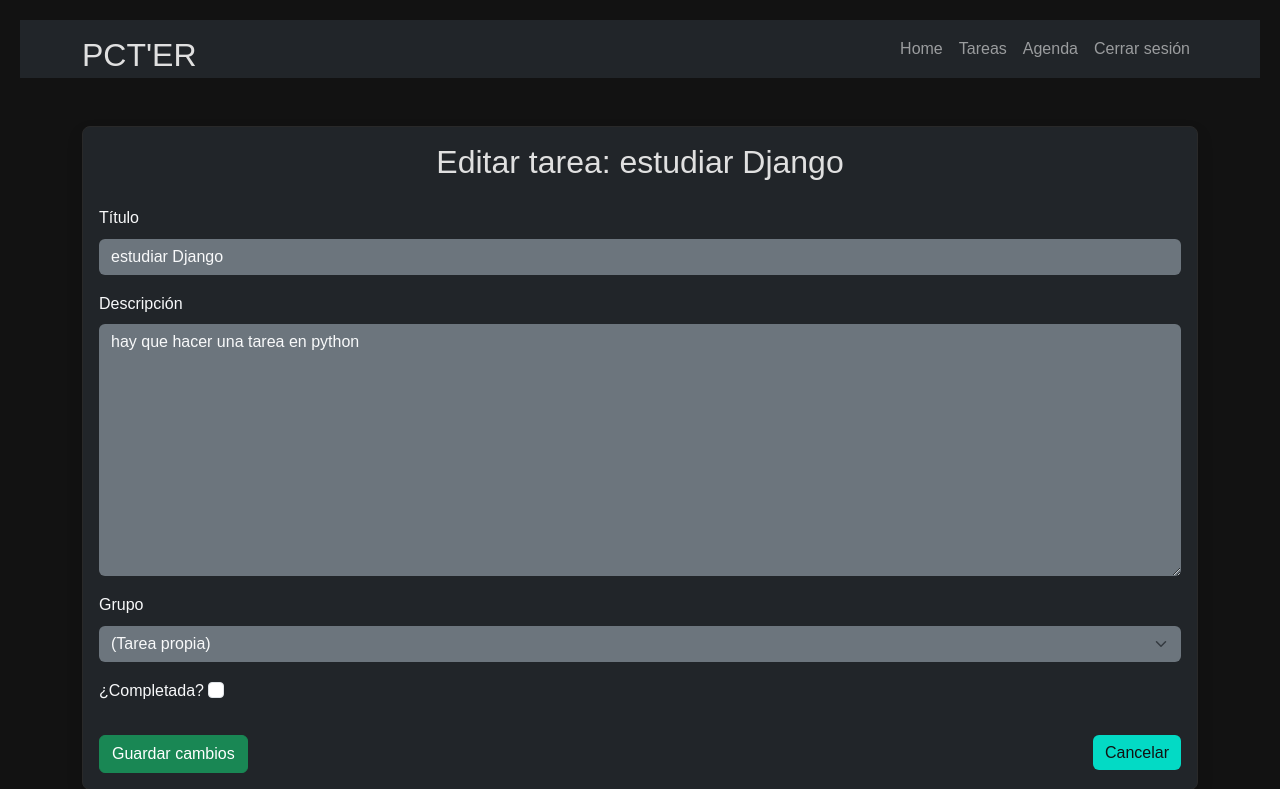
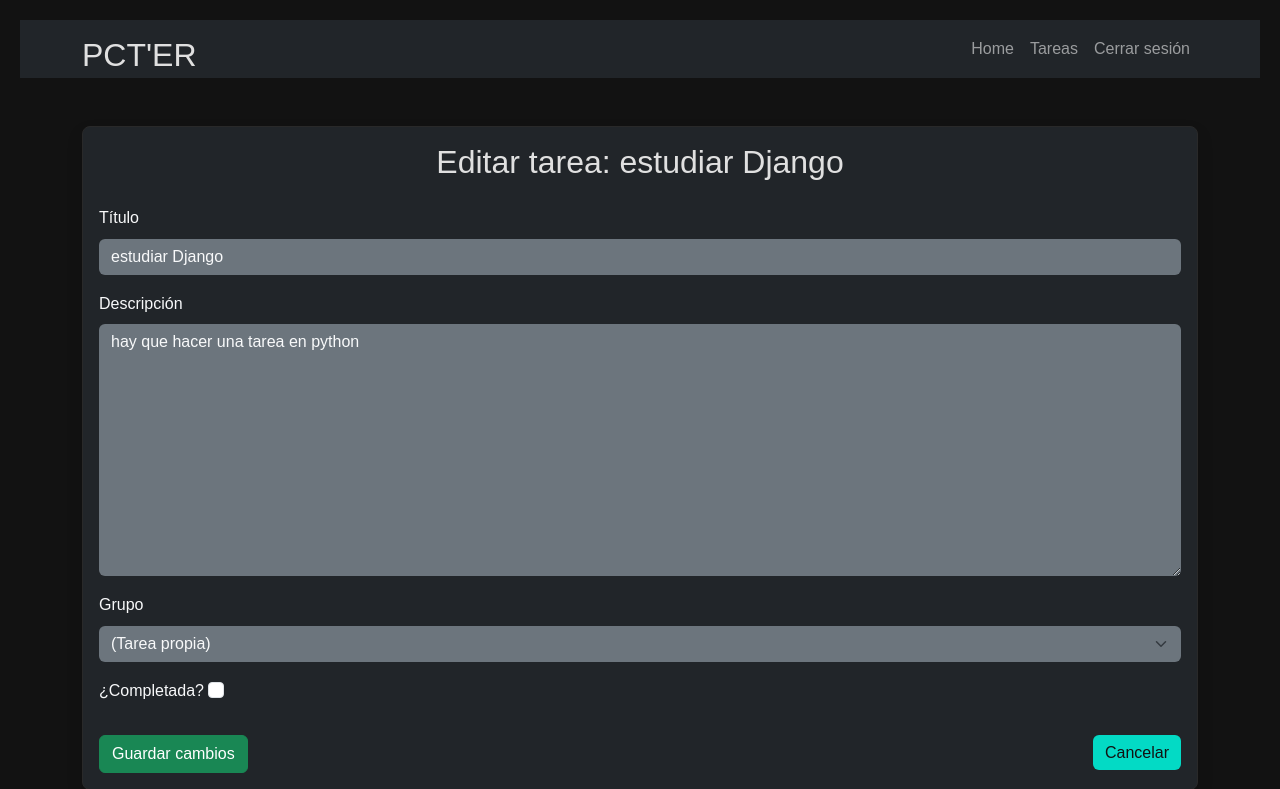
Before and after one commit to Lucho-Vidal/PCTProject, a Django app: page /todoer/1/edit/ in a window 1280 px wide. Shown: the top 789 px of the page. Run offline with Django 5.2, Linux system fonts and the light colour scheme; a user stored in the database is signed in; data comes from the database, SQL or seed files in the repository; some libraries are stand-ins or nearby versions.

Commit message:
quite agenda

```diff
--- a/todoer/templates/todoer/layouts/base.html
+++ b/todoer/templates/todoer/layouts/base.html
@@ -31,9 +31,6 @@
                 <a class="nav-link" href="/todoer">Tareas</a>
               </li>
               <li class="nav-item">
-                <a class="nav-link" href="/agenda">Agenda</a>
-              </li>
-              <li class="nav-item">
                   <a class="nav-link" href="/logout">Cerrar sesión</a>
               </li>
               {% else %}
```
